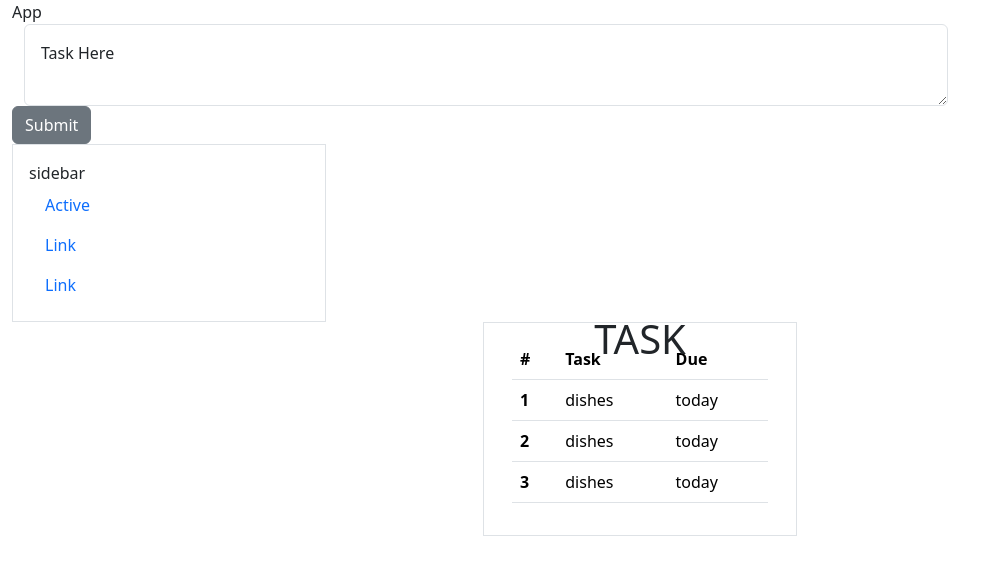
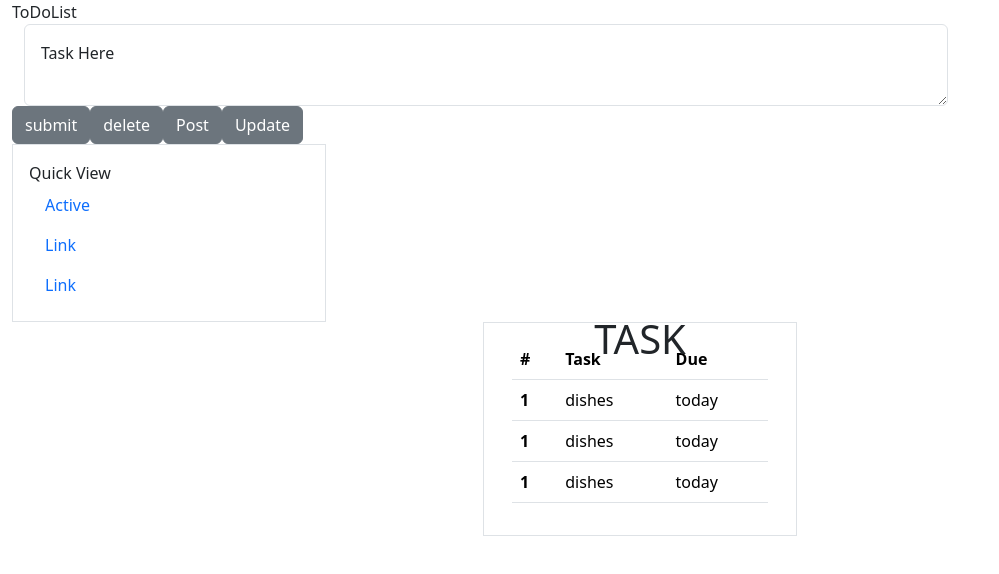
Before and after one commit to deenapelton/todoapp, a React (Vite) app in the folder to-doList/: page / in a window 1280 px wide. Shown: the top 574 px of the page, without its empty margins (0-999 px from the left). Built offline with nearby package versions, Linux system fonts and the light colour scheme.

Commit message:
week 15 update

```diff
--- a/package.json
+++ b/package.json
@@ -1,5 +1,7 @@
 {
   "dependencies": {
-    "bootstrap": "^5.3.3"
+    "bootstrap": "^5.3.3",
+    "json-server": "^1.0.0-beta.3",
+    "latest": "^0.2.0"
   }
 }
--- a/to-doList/db.json
+++ /dev/null
@@ -1,20 +0,0 @@
-{
-    "ToDo":[
-        {
-        "id": 1,
-        "task": "sweep floor",
-        "due": "Wednesday"
-        },
-        {
-        "id": 1,
-        "task": "sweep floor",
-        "due": "Wednesday"
-        },
-        {
-        "id": 1,
-        "task": "sweep floor",
-        "due": "Wednesday"
-        }
-    ]
-
-}
--- a/to-doList/src/App.jsx
+++ b/to-doList/src/App.jsx
@@ -2,15 +2,38 @@ import SideBar from "./sidebar";
 import InputForm from "./inputform";
 import ItemCard from "./itemcard";
 import ItemList from "./itemlist";
-import AddButton from "./AddButton";
+import MyButton from "./Button";
 import "bootstrap/dist/css/bootstrap.min.css"
+import { useState, useEffect } from 'react';
+
+const API_URL= "http://localhost:3000/ToDo"
 
 export default function App(){
+
+  const [task,setList] = useState([])
+
+  /*
+  setList(fetch(API_URL).then(data => data.JSON).then(data => getTask(data)))
+
+
+function deleteTask(){}
+
+function updateTask(){}
+
+function postTask(){}
+
+
+useEffect(() => {getTask()}, [])*/
+
+
   return(
   <div className="container-fluid">
-    App
+    ToDoList
     <InputForm/>
-    <AddButton/>
+    <MyButton name="submit"/>
+    <MyButton name="delete" />
+    <MyButton name="Post"/>
+    <MyButton name="Update"/>
     <SideBar/>
     <ItemCard/>
   </div>
--- /dev/null
+++ b/to-doList/src/Button.jsx
@@ -0,0 +1,9 @@
+export default function myButton({name}){
+
+return(
+<button type="button" class="btn btn-secondary">{name}</button>
+
+)
+
+
+}
--- a/to-doList/src/addButton.jsx
+++ /dev/null
@@ -1,8 +0,0 @@
-export default function AddButton(){
-return(
-<button type="button" class="btn btn-secondary">Submit</button>
-
-)
-
-
-}
--- a/to-doList/src/itemcard.jsx
+++ b/to-doList/src/itemcard.jsx
@@ -4,7 +4,7 @@ export default function ItemCard(){
     <div className="container-fluid border w-25 p-3">
         <h1 className="position-absolute start-50 translate-middle
 ">TASK</h1>
-    <ItemList task="dishes" due="today" />
+    <ItemList id="1" task="dishes" due="today" />
     </div>
 
 )
--- a/to-doList/src/itemlist.jsx
+++ b/to-doList/src/itemlist.jsx
@@ -1,4 +1,4 @@
-export default function ItemList({task, due}){
+export default function ItemList({id,task, due}){
     return (
     <div className="container-fluid">
     <table class="table">
@@ -12,19 +12,19 @@ export default function ItemList({task, due}){
   </thead>
   <tbody>
     <tr>
-      <th scope="row">1</th>
+      <th scope="row">{id}</th>
       <td>{task}</td>
       <td>{due}</td>
 
     </tr>
     <tr>
-      <th scope="row">2</th>
+      <th scope="row">{id}</th>
       <td>{task}</td>
       <td>{due}</td>
 
     </tr>
     <tr>
-      <th scope="row">3</th>
+      <th scope="row">{id}</th>
       <td>{task}</td>
       <td>{due}</td>
 
--- a/to-doList/src/sidebar.jsx
+++ b/to-doList/src/sidebar.jsx
@@ -1,7 +1,7 @@
 export default function SideBar(){
     return(
          <div className=" border d-none d-lg-block w-25 p-3">
-sidebar
+Quick View
          <ul class="nav flex-column">
   <li class="nav-item">
     <a class="nav-link active" aria-current="page" href="#">Active</a>
```
Also changed, not shown: 2 other files (tests, documents, lock files or other folders).
